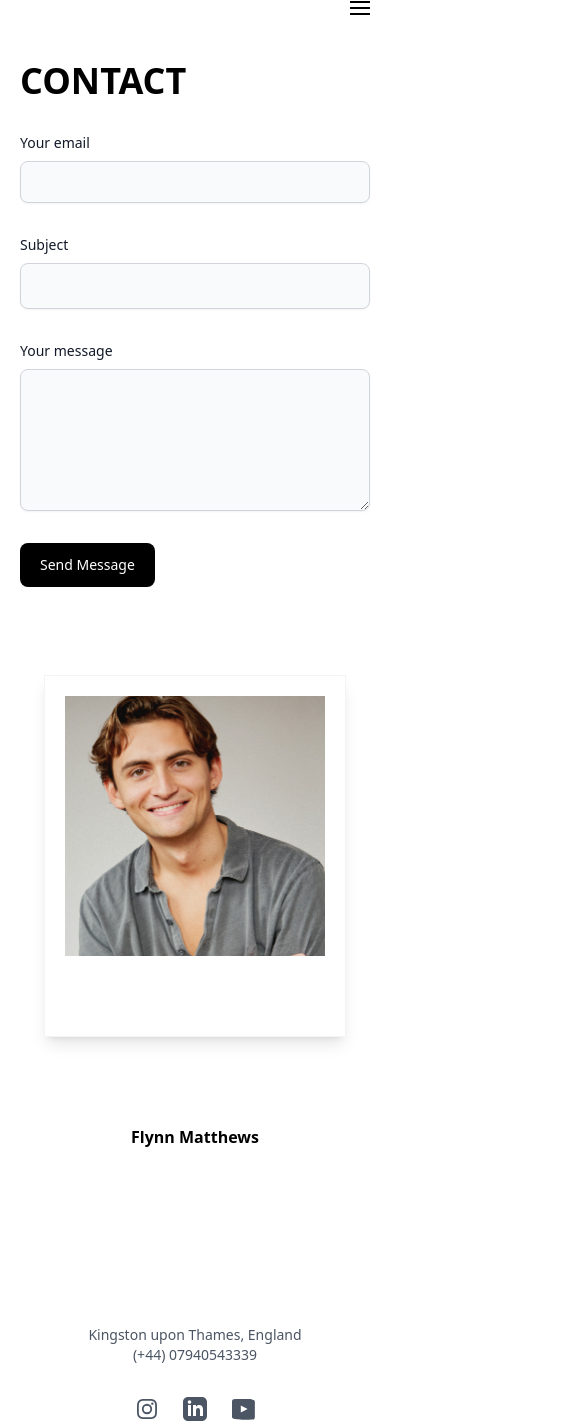
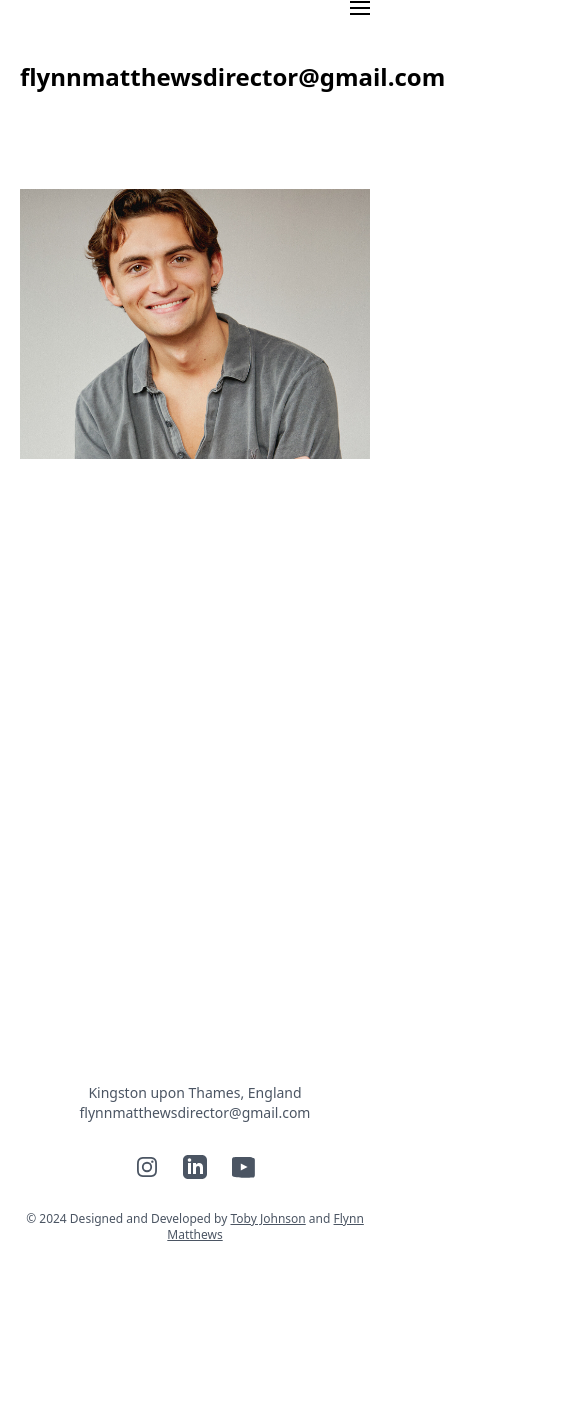
Before and after one commit to toby-j/portfolio_flynn, a plain HTML site: page src/pages/contact.html in a window 390 px wide. Shown: the part 171-1595 px from the top of the page, 585 px wide, since content can reach past the window. After the commit the page ends 1478 px from the top, so only its background shows below. Drawn offline with nearby package versions, Linux system fonts and the light colour scheme.

Commit message:
Final changes

```diff
--- a/src/pages/contact.html
+++ b/src/pages/contact.html
@@ -79,46 +79,12 @@
   </header>
   <!-- Content -->
   <div class="container mx-auto">
-    <div class="grid grid-cols-2 gap-16">
-      <section class="col-span-2 md:col-span-1">
-        <div class="max-w-screen-md">
-          <h1 class="text-4xl pt-10 pb-8"><b>CONTACT</b></h1>
-
-          <form class="space-y-8 contact-form" action="flynnmatthews:info@example.com">
-            <div>
-              <label for="email" class="block mb-2 text-sm font-medium text-gray-900 dark:text-gray-300">Your
-                email</label>
-              <input type="email" id="email"
-                class="shadow-sm bg-gray-50 border border-gray-300 text-gray-900 text-sm rounded-lg focus:ring-primary-500 focus:border-primary-500 block w-full p-2.5 dark:bg-neutral-900 dark:border-neutral-800 dark:placeholder-gray-400 dark:text-white dark:focus:ring-primary-500 dark:focus:border-primary-500 dark:shadow-sm-light" required />
-            </div>
-            <div>
-              <label for="subject"
-                class="block mb-2 text-sm font-medium text-gray-900 dark:text-gray-300">Subject</label>
-              <input type="text" id="subject"
-                class="block p-3 w-full text-sm text-gray-900 bg-gray-50 rounded-lg border border-gray-300 shadow-sm focus:ring-primary-500 focus:border-primary-500 dark:bg-neutral-900 dark:border-neutral-800 dark:placeholder-gray-400 dark:text-white dark:focus:ring-primary-500 dark:focus:border-primary-500 dark:shadow-sm-light"
-                required />
-            </div>
-            <div class="sm:col-span-2">
-              <label for="message" class="block mb-2 text-sm font-medium text-gray-900 dark:text-gray-400">Your
-                message</label>
-              <textarea id="message" rows="6"
-                class="block p-2.5 w-full text-sm text-gray-900 bg-gray-50 rounded-lg shadow-sm border border-gray-300 focus:ring-primary-500 focus:border-primary-500 dark:bg-neutral-900 dark:border-neutral-800 dark:placeholder-gray-400 dark:text-white dark:focus:ring-primary-500 dark:focus:border-primary-500"
-                 required></textarea>
-            </div>
-            <button type="submit"
-              class="py-3 px-5 text-sm font-medium text-center bg-black dark:bg-white text-white dark:text-black rounded-lg bg-primary-700 sm:w-fit hover:bg-primary-800 focus:ring-4 focus:outline-none focus:ring-primary-300 dark:bg-primary-600 dark:hover:bg-primary-700 dark:focus:ring-primary-800">
-              <a id="contact-return">Send Message</a>
-            </button>
-          </form>
-        </div>
-      </section>
-      <div class="col-span-2 md:col-span-1 flex relative">
-        <div
-          class="bg-white dark:bg-neutral-900 p-5 pb-20 m-6 md:m-12 shadow-lg border border-gray-100 dark:border-neutral-800 relative">
-          <img
-            src="../assets/content/portrait/avatar.png"
-            alt="" class="flex flex-col aspect-square w-full object-cover h-auto max-h-full" />
-        </div>
+    <div class="grid grid-cols-1 gap-16">
+      <div class="w-full text-center">
+        <h1 class="text-2xl pt-10 pb-8"><b>flynnmatthewsdirector@gmail.com</b></h1>
+      </div>
+      <div class="w-full flex justify-center">
+        <img src="../assets/content/portrait/avatar.png" alt="" class="block mx-auto" />
       </div>
     </div>
   </div>
@@ -127,17 +93,17 @@
     <div class="max-w-screen-xl py-16 mx-auto">
       <div class="grid grid-cols-1 gap-8 text-center mx-auto">
         <div>
-          <p class=""><b>Flynn Matthews</b></p>
           <div class="flex mx-auto">
-            <div class="mx-auto space-x-6 flex mt-8 text-gray-600 dark:text-gray-300">
-              <img src="../../src/assets/content/awards/audience_award_2024.png" alt="Image 1" class="h-32">
-              <img src="../../src/assets/content/awards/0budget_2024.png" alt="Image 1" class="h-32">
-              <img src="../../src/assets/content/awards/selection_laurel_2024.png" alt="Image 1" class="h-32">
-              <img src="../../src/assets/content/awards/sessions_2023.png" alt="Image 1" class="h-32">
+            <div class="mx-auto flex-wrap space-x-6 flex mt-8 text-gray-600 dark:text-gray-300">
+              <img src="../../src/assets/content/awards/audience_award_2024.png" alt="Audience Award 2024" class="h-32">
+              <img src="../../src/assets/content/awards/0budget_2024.png" alt="0 Budget 2024" class="h-32">
+              <img src="../../src/assets/content/awards/selection_laurel_2024.png" alt="Selection Laurel 2024" class="h-32">
+              <img src="../../src/assets/content/awards/sessions_2023.png" alt="Sessions 2023" class="h-32">
             </div>
           </div>
           <p class="mt-4 text-sm text-gray-600 dark:text-gray-300">
-            Kingston upon Thames, England<br />(+44) 07940543339
+            Kingston upon Thames, England<br />
+            flynnmatthewsdirector@gmail.com
           </p>
           <div class="flex mx-auto">
             <div class="mx-auto space-x-6 flex mt-8 text-gray-600 dark:text-gray-300">
@@ -158,9 +124,9 @@
                     d="M19 0h-14c-2.761 0-5 2.239-5 5v14c0 2.761 2.239 5 5 5h14c2.762 0 5-2.239 5-5v-14c0-2.761-2.238-5-5-5zm-11 19h-3v-11h3v11zm-1.5-12.268c-.966 0-1.75-.79-1.75-1.764s.784-1.764 1.75-1.764 1.75.79 1.75 1.764-.783 1.764-1.75 1.764zm13.5 12.268h-3v-5.604c0-3.368-4-3.113-4 0v5.604h-3v-11h3v1.765c1.396-2.586 7-2.777 7 2.476v6.759z" />
                 </svg>
               </a>
-              <a class="transition duration-300 hover:opacity-75" href="https://www.linkedin.com/in/flynn-matthews-703b10288/?originalSubdomain=uk" target="_blank"
+              <a class="transition duration-300 hover:opacity-75" href="https://www.youtube.com/@FlynnMatthews" target="_blank"
                  rel="noreferrer">
-                <span class="sr-only">LinkedIn</span>
+                <span class="sr-only">YouTube</span>
                 <svg class="w-6 h-6" fill="currentColor" viewBox="0 0 24 24" aria-hidden="true">
                   <path
                           d="M21.35 2.65c-0.2-0.2-0.45-0.35-0.7-0.45C20.35 2 12 2 12 2S3.65 2 2.35 2.2C2.1 2.3 1.85 2.45 1.65 2.65C1.25 3.05 1 3.65 1 4.35v15.3c0 0.7 0.25 1.3 0.65 1.7C3.65 22.8 12 22.8 12 22.8s8.35 0 10.35-0.2c0.35-0.1 0.65-0.4 0.85-0.7 0.4-0.4 0.65-1 0.65-1.7v-15.3c0-0.7-0.25-1.3-0.65-1.7zM9.8 15.5V8.5l6.8 3.5L9.8 15.5z"
@@ -181,38 +147,6 @@
   </footer>
   <script src="../js/fade_in.js"></script>
   <script src="../js/menu.js"></script>
-  <script>
-    var form = document.getElementById("contact-form");
-
-    async function handleSubmit(event) {
-      event.preventDefault();
-      var status = document.getElementById("contact-return");
-      var data = new FormData(event.target);
-      fetch(event.target.action, {
-        method: form.method,
-        body: data,
-        headers: {
-          'Accept': 'application/json'
-        }
-      }).then(response => {
-        if (response.ok) {
-          status.textContent = "Thank you for your message, it has been sent!";
-          form.reset()
-        } else {
-          response.json().then(data => {
-            if (Object.hasOwn(data, 'errors')) {
-              status.textContent = data["errors"].map(error => error["message"]).join(", ")
-            } else {
-              status.textContent = "Oops! There was a problem submitting your form"
-            }
-          })
-        }
-      }).catch(error => {
-        status.textContent = "Oops! There was a problem submitting your form"
-      });
-    }
-    form.addEventListener("submit", handleSubmit)
-  </script>
 </body>
 
 </html>
```
Also changed, not shown: index.html (+15 -4 lines), src/pages/trailers.html (+13 -4 lines).
